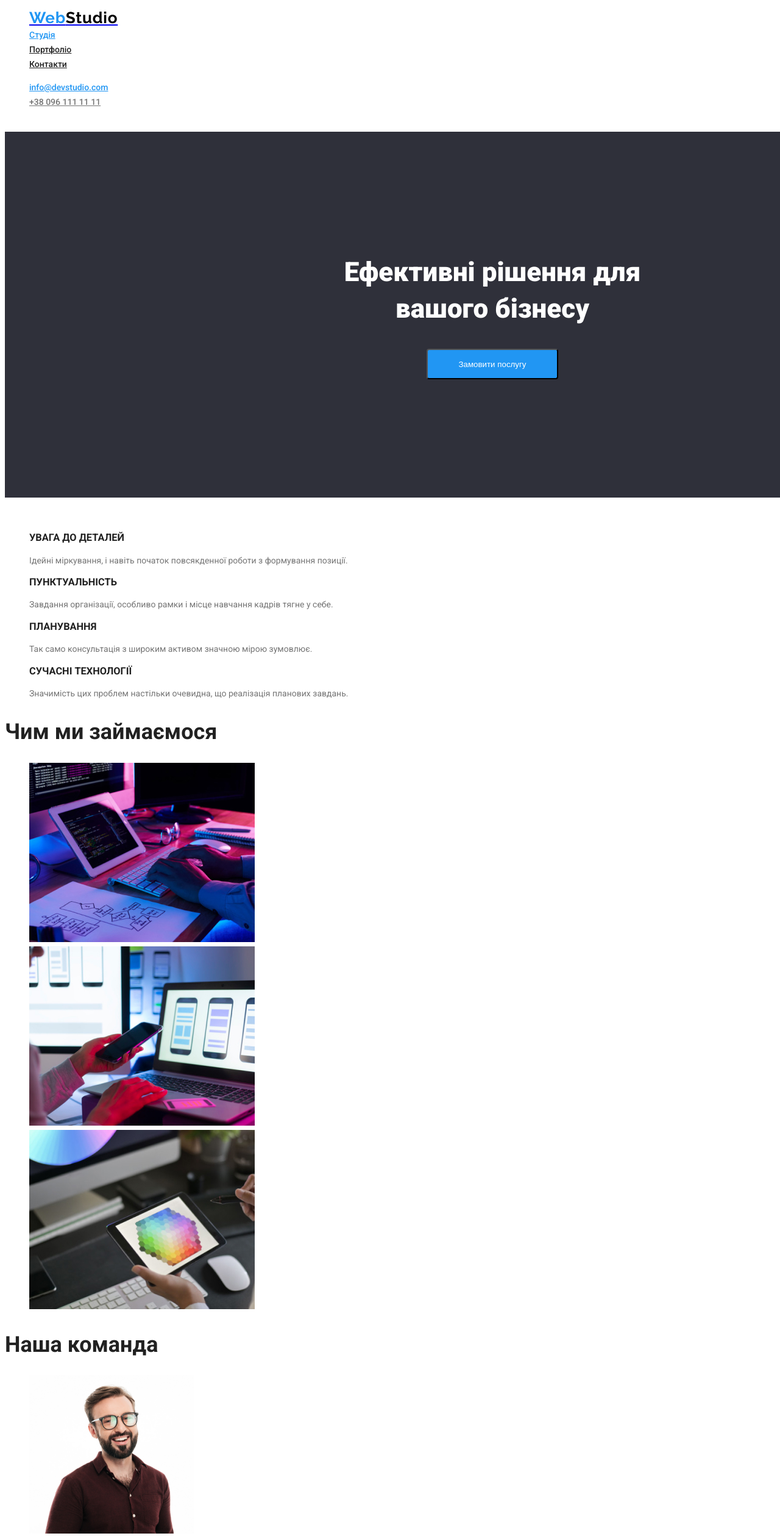
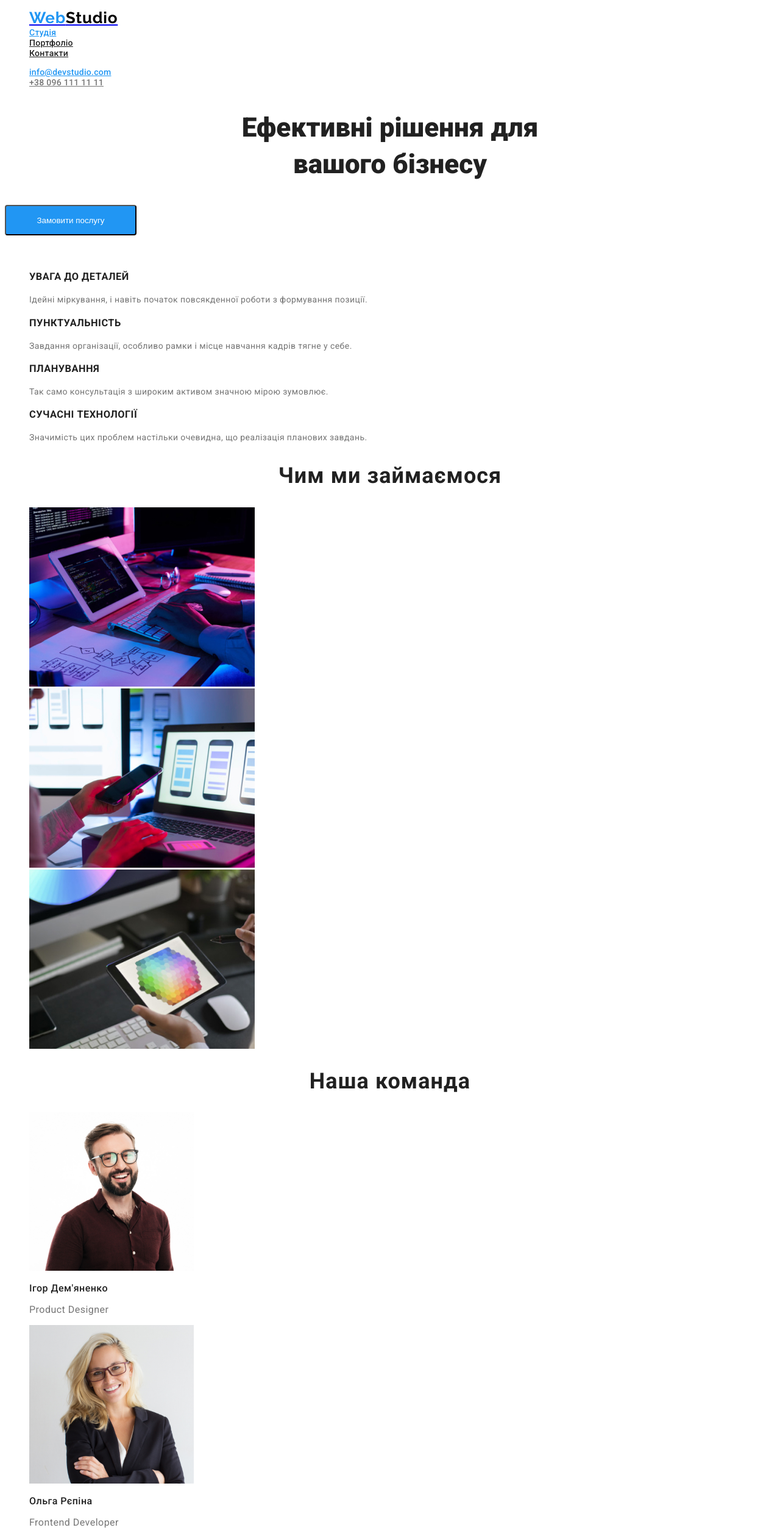
Before and after one commit to VitaliiMaC9m6uk/goit-markup-hw-02, a plain HTML site: page index.html in a window 1280 px wide. Shown: the top 2519 px of the page at 61% size. Drawn offline with Linux system fonts and the light colour scheme.

Commit message:
upgrade css

```diff
--- a/css/style.css
+++ b/css/style.css
@@ -9,15 +9,19 @@
     --button-bg-port:#F5F4FA;
 }
 /* Шрифт Body */
-.main-text{
-    font-family: 'Roboto';
+body {
+    font-family: Roboto, sans-serif;
+    color:var(--text-color);
     font-style: normal;
-    color:var(--text-color);
-    font-weight: 400;
+    font-weight:400;
     font-size: 14px;
-    line-height: 24px;
 }
-
+h1,h2,h3,h4,h5,h6{
+    color: var(--title-color);
+}
+address{
+    font-style: normal;
+}
 .list{
     list-style: none;
 }
@@ -33,7 +37,7 @@
     font-style: normal;
     font-weight: 700;
     font-size: 26px;
-    line-height: 31px;
+    line-height: 1.19;
     letter-spacing: 0.03em;
 }
 .logo-blue{
@@ -42,19 +46,18 @@
 .logo-black{
     color:var(--logo-black-color) ;
 }
-.mail-link {
+.mail-link,
+.tel-link,
+.site-nav .link {
     color: var(--logo-blue-color);
     font-weight: 500;
-    line-height: 16px;
+    line-height: 1.14;
+    letter-spacing: 0.02em;
 }
-.site-nav .link{
+.site-nav .link {
     color: var(--title-color);
-    font-weight: 500;
-    line-height: 16px;
 }
 .tel-link{
-    font-weight: 500;
-    line-height: 16px;
     color: var(--text-color);
 }
 .link:focus{
@@ -66,27 +69,11 @@
 
 
 /* Головний текст */
-.main-text{
-    font-family: 'Roboto';
-    font-style: normal;
-    color:var(--text-color);
-    font-weight: 400;
-    font-size: 14px;
-    line-height: 24px;
-}
-.block-service{
-    background-color:var(--bg-color);
-    position:relative;
-    width: 1600px;
-    height: 600px;
-    text-align: center;
-}
 .titel-service{
-    color: var(--white-color);
     font-weight: 900;
     font-size: 44px;
-    line-height: 60px;
-    padding-top: 200px;
+    line-height: 1.36;
+    text-align: center;
 }
 .button{
     width: 216px;
@@ -95,33 +82,33 @@
     color: var(--white-color);
     border-radius: 4px;
 }
-
-.title{
+.list .title{
     font-weight: 700;
-    line-height: 16px;
-    color: var(--title-color);
+    line-height: 1.14;
+    letter-spacing: 0.03em;
 }
-.work .title{
-    font-weight: 700;
-    font-size: 36px;
-    line-height: 42px;
-    color: var(--title-color);
+.list .text{
+    line-height: 1.71;
+    letter-spacing: 0.03em;
 }
+.work .title,
 .team .title{
     font-weight: 700;
     font-size: 36px;
-    line-height: 42px;
-    color: var(--title-color);
+    line-height: 1.16;
+    text-align: center;
+    letter-spacing: 0.03em;
 }
-.team .list .title{
+.title-name{
     font-weight: 500;
     font-size: 16px;
-    line-height: 19px;
-    color: var(--title-color);
+    line-height: 1.19;
+    letter-spacing: 0.03em;
 }
-.team .list .text{
+.team .text{
     font-size: 16px;
-    line-height: 19px;
+    line-height: 1.19;
+    letter-spacing: 0.03em;
 }
 /* Подвал */
 .logo-white{
@@ -141,15 +128,15 @@
 }
 /* portfolio */
 .button-port{
-    height: 38px;
-    color: var(--title-color);
-    background-color: var(--button-bg-port);
-    border-radius: 4px;
-    cursor: pointer;
+    font-style: normal;
     font-weight: 500;
     font-size: 16px;
-    line-height: 26px;
+    line-height: 1.62;
+    text-align: center;
+    letter-spacing: 0.03em;
+    border-radius: 4px;
     border-color: var(--button-bg-port);
+    font-family: Roboto,sans-serif;
 }
 .button-port:hover{
     color: var(--white-color);
@@ -161,15 +148,17 @@
     background-color: var(--logo-blue-color);
     border-color: var(--logo-blue-color);
 }
-.collection .list .title{
+.title-collection{
     font-weight: 700;
     font-size: 18px;
-    line-height: 36px;
+    line-height: 2;
+
 }
-.collection .list .text{
+.text-collection{
+    color: var(--text-color);
     font-size: 16px;
-    line-height: 30px;
+    line-height: 1.9;
 }
-address{
-    font-style: normal;
+.collection-link{
+    text-decoration: none;
 }
--- a/index.html
+++ b/index.html
@@ -13,7 +13,7 @@
       rel="stylesheet"
     />
   </head>
-  <body class="main-text">
+  <body>
     <header>
       <nav>
         <ul class="list site-nav">
@@ -104,22 +104,22 @@
         <ul class="list">
           <li>
             <img src="./images/igor-demyanenko.jpg" alt="igor-demyanenko" width="270" />
-            <h3 class="title">Ігор Дем'яненко</h3>
+            <h3 class="title-name">Ігор Дем'яненко</h3>
             <p class="text">Product Designer</p>
           </li>
           <li>
             <img src="./images/olga-repina.jpg" alt="olga-repina" width="270" />
-            <h3 class="title">Ольга Рєпіна</h3>
+            <h3 class="title-name">Ольга Рєпіна</h3>
             <p class="text">Frontend Developer</p>
           </li>
           <li>
             <img src="./images/mykola-tarasov.jpg" alt="mykola-tarasov" width="270" />
-            <h3 class="title">Микола Тарасов</h3>
+            <h3 class="title-name">Микола Тарасов</h3>
             <p class="text">Marketing</p>
           </li>
           <li>
             <img src="./images/mihaylo-ermakov.jpg" alt="mihaylo-ermakov" width="270" />
-            <h3 class="title">Михайло Єрмаков</h3>
+            <h3 class="title-name">Михайло Єрмаков</h3>
             <p class="text">UI Designer</p>
           </li>
         </ul>
```
Also changed, not shown: portfolio.html (+40 -21 lines).
